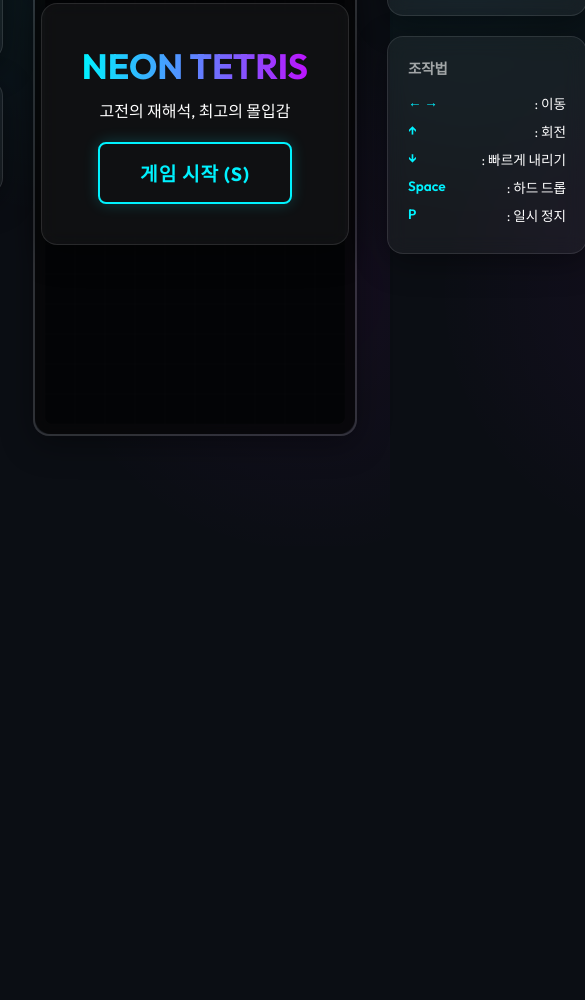
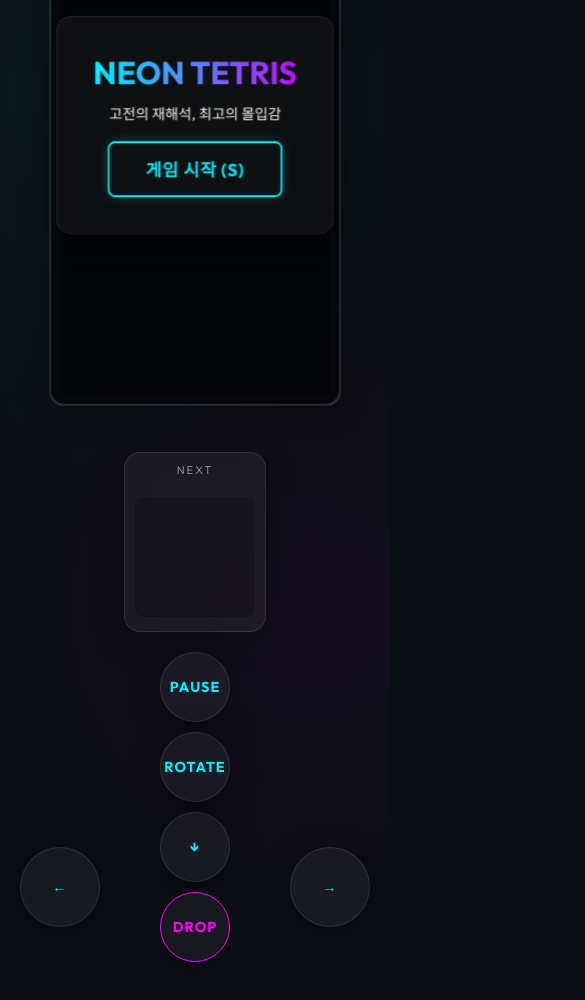
Before and after one commit to jimmyryu83-droid/Tetris, a plain HTML site: page index.html in a window 390 px wide. Shown: the part 298-1298 px from the top of the page, 585 px wide, since content can reach past the window. Before the commit the page ends 844 px from the top, so only its background shows below. Drawn offline with Linux system fonts and the light colour scheme.

Commit message:
Add mobile support and touch controls

```diff
--- a/game.js
+++ b/game.js
@@ -726,6 +726,35 @@ document.addEventListener('keydown', event => {
 document.getElementById('start-btn').addEventListener('click', startGame);
 document.getElementById('restart-btn').addEventListener('click', restartGame);
 document.getElementById('submit-score-btn').addEventListener('click', updateRankings);
+
+// 모바일 컨트롤 이벤트 (Mobile Control Events)
+const addTouchListener = (id, action) => {
+    const btn = document.getElementById(id);
+    if (!btn) return;
+
+    const handler = (e) => {
+        e.preventDefault();
+        if (!gameStarted || gameOver || paused) {
+            if (id === 'btn-pause' && gameStarted && !gameOver) togglePause();
+            return;
+        }
+        action();
+
+        // 햅틱 피드백 (Vibration)
+        if (navigator.vibrate) navigator.vibrate(20);
+    };
+
+    btn.addEventListener('touchstart', handler);
+    btn.addEventListener('mousedown', handler); // 마우스 클릭도 지원 (테스트용)
+};
+
+addTouchListener('btn-left', () => playerMove(-1));
+addTouchListener('btn-right', () => playerMove(1));
+addTouchListener('btn-up', () => playerRotate(-1));
+addTouchListener('btn-down', () => playerDrop());
+addTouchListener('btn-hard', () => playerHardDrop());
+addTouchListener('btn-pause', () => togglePause());
+
 // 초기 화면 렌더링을 위해 draw 한 번 실행
 draw();
 updateScore();
--- a/index.html
+++ b/index.html
@@ -66,7 +66,7 @@
                 <h2>NEXT</h2>
                 <canvas id="next-piece" width="120" height="120"></canvas>
             </div>
-            <div class="controls-guide glass">
+            <div class="controls-guide glass desktop-only">
                 <h3>조작법</h3>
                 <ul>
                     <li><span>← →</span> : 이동</li>
@@ -78,6 +78,25 @@
             </div>
         </div>
     </div>
+
+    <!-- 모바일 전용 컨트롤러 (Mobile Only Controls) -->
+    <div class="mobile-controls">
+        <div class="control-row">
+            <button id="btn-pause" class="ctrl-btn glass">PAUSE</button>
+        </div>
+        <div class="control-row">
+            <button id="btn-up" class="ctrl-btn glass">ROTATE</button>
+        </div>
+        <div class="control-row main-ctrls">
+            <button id="btn-left" class="ctrl-btn glass">←</button>
+            <div class="center-ctrls">
+                <button id="btn-down" class="ctrl-btn glass">↓</button>
+                <button id="btn-hard" class="ctrl-btn glass">DROP</button>
+            </div>
+            <button id="btn-right" class="ctrl-btn glass">→</button>
+        </div>
+    </div>
+
     <script src="game.js"></script>
 </body>
 </html>
--- a/style.css
+++ b/style.css
@@ -238,6 +238,113 @@ button.primary-btn:hover {
     font-weight: 600;
 }
 
+/* 모바일 전용 스타일 (Mobile Styles) */
+.mobile-controls {
+    display: none;
+    flex-direction: column;
+    gap: 10px;
+    padding: 20px;
+    width: 100%;
+    max-width: 400px;
+}
+
+.control-row {
+    display: flex;
+    justify-content: center;
+    gap: 10px;
+    width: 100%;
+}
+
+.main-ctrls {
+    display: flex;
+    justify-content: space-between;
+    align-items: center;
+}
+
+.center-ctrls {
+    display: flex;
+    flex-direction: column;
+    gap: 10px;
+}
+
+.ctrl-btn {
+    width: 70px;
+    height: 70px;
+    padding: 0;
+    margin: 0;
+    border-radius: 50%;
+    font-size: 0.9rem;
+    font-weight: 700;
+    display: flex;
+    justify-content: center;
+    align-items: center;
+    user-select: none;
+    touch-action: manipulation;
+}
+
+#btn-left, #btn-right {
+    width: 80px;
+    height: 80px;
+}
+
+#btn-hard {
+    border-color: var(--neon-pink);
+    color: var(--neon-pink);
+}
+
+@media (max-width: 800px) {
+    body {
+        flex-direction: column;
+        overflow-y: auto;
+        padding: 20px 0;
+        height: auto;
+    }
+
+    .game-container {
+        flex-direction: column;
+        align-items: center;
+        gap: 15px;
+    }
+
+    .side-panel {
+        flex-direction: row;
+        width: 100%;
+        justify-content: center;
+    }
+
+    .stat-box {
+        padding: 10px;
+        min-width: 100px;
+    }
+
+    .stat-box h2 {
+        font-size: 0.7rem;
+    }
+
+    .stat-box div, #final-score {
+        font-size: 1.5rem;
+    }
+
+    .desktop-only {
+        display: none;
+    }
+
+    .mobile-controls {
+        display: flex;
+    }
+
+    .board-container {
+        transform: scale(0.9);
+    }
+}
+
+@media (max-height: 800px) and (max-width: 800px) {
+    .board-container {
+        transform: scale(0.8);
+        margin: -40px 0;
+    }
+}
+
 #next-piece {
     background: rgba(0, 0, 0, 0.2);
     border-radius: 8px;
```
